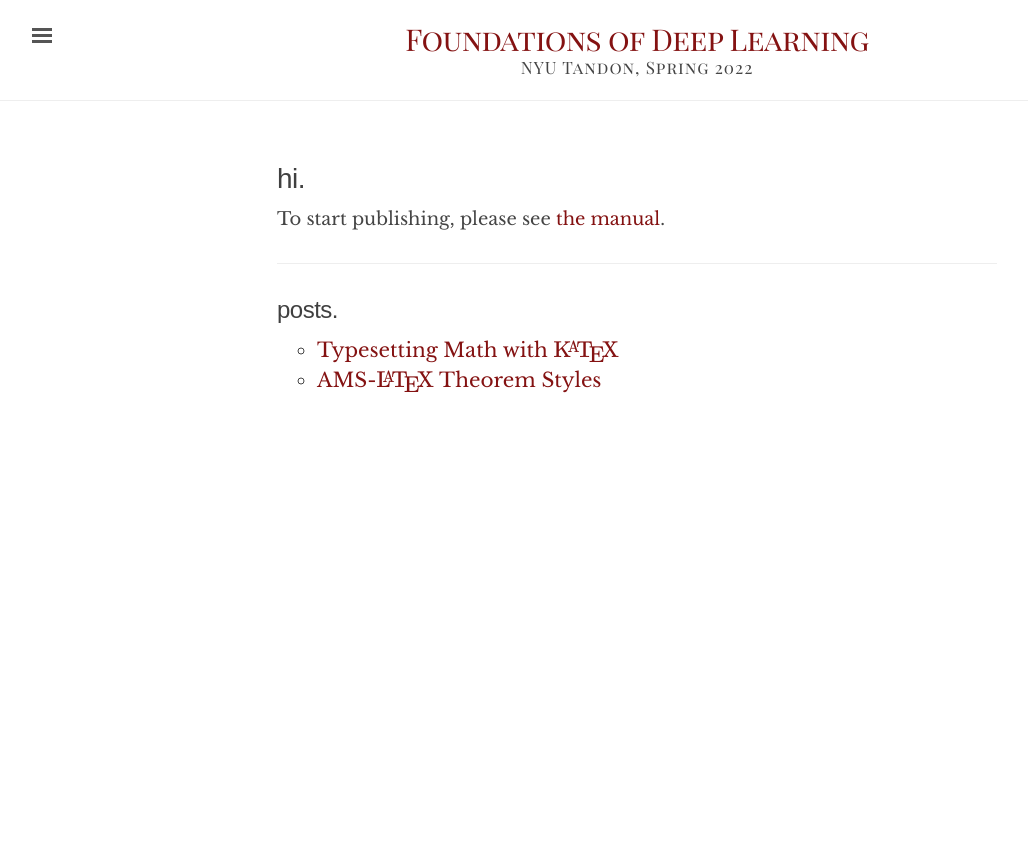
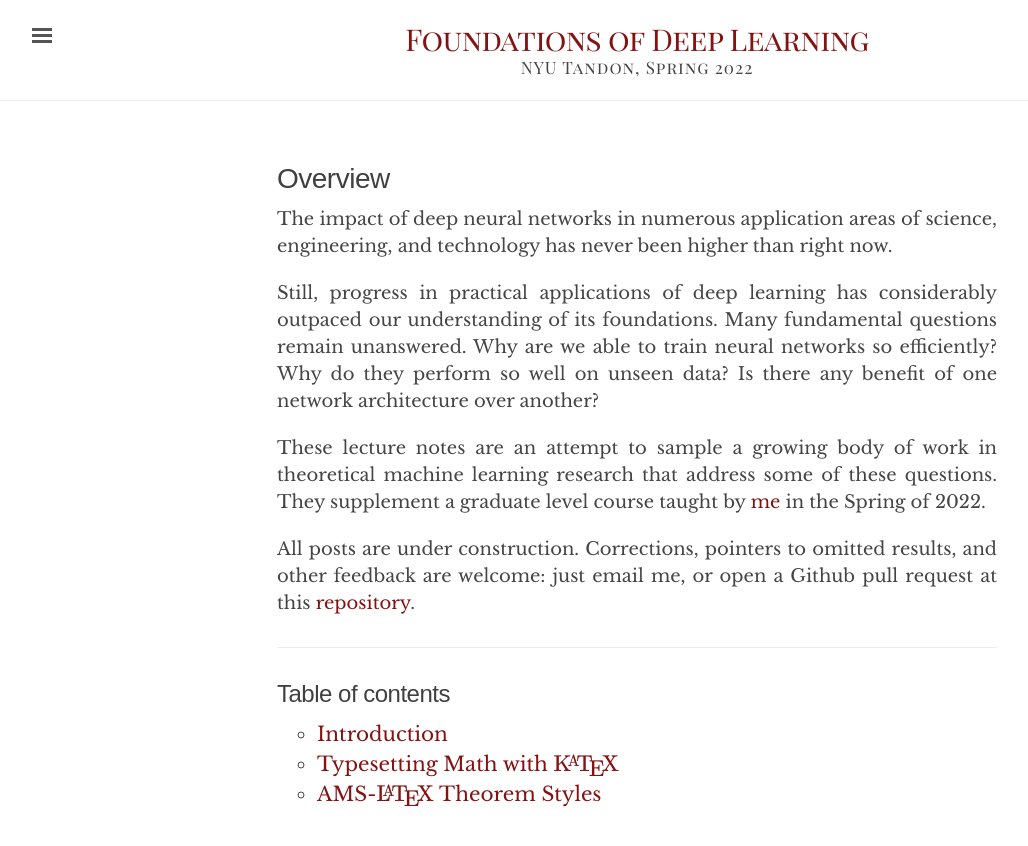
Before and after one commit to chinmayhegde/fodl, a Jekyll site: the page built from index.md, in a window 1280 px wide. Shown: the top 846 px of the page, without its empty margins (3-1031 px from the left). Built offline with Jekyll 4.4.1, drawn with Linux system fonts in a browser that asks for light colours; nearby versions of some CDN libraries.

Commit message:
Added intro post

```diff
--- a/index.md
+++ b/index.md
@@ -3,11 +3,18 @@ layout: default
 title: Foundations of Deep Learning
 ---
 
-# hi.
-To start publishing, please see [the manual]({{ site.baseurl }}/manual/).
+# Overview
+
+The impact of deep neural networks in numerous application areas of science, engineering, and technology has never been higher than right now.
+
+Still, progress in practical applications of deep learning has considerably outpaced our understanding of its foundations. Many fundamental questions remain unanswered. Why are we able to train neural networks so efficiently? Why do they perform so well on unseen data? Is there any benefit of one network architecture over another?
+
+These lecture notes are an attempt to sample a growing body of work in theoretical machine learning research that address some of these questions. They supplement a graduate level course taught by [me](https://chinmayhegde.github.io/) in the Spring of 2022.
+
+All posts are under construction. Corrections, pointers to omitted results, and other feedback are welcome: just email me, or open a Github pull request at this [repository](https://github.com/chinmayhegde/fodl).
 
 ---
 
-## posts.
+## Table of contents
 {% for item in site.posts %}
 * [{{ item.title }}]({{ site.baseurl }}{{ item.url }}){% if item.author %} by {{ item.author }}{% endif %}{% endfor %}
```
Also changed, not shown: _posts/2022-01-19-introduction.md (added, +24 -0 lines).
